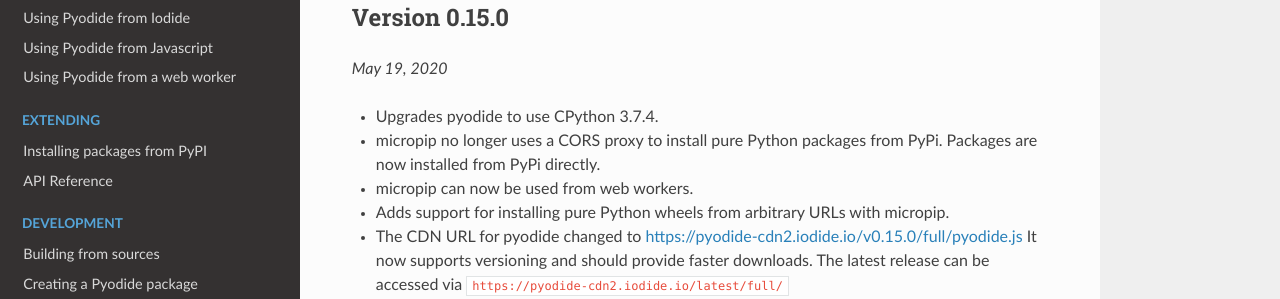
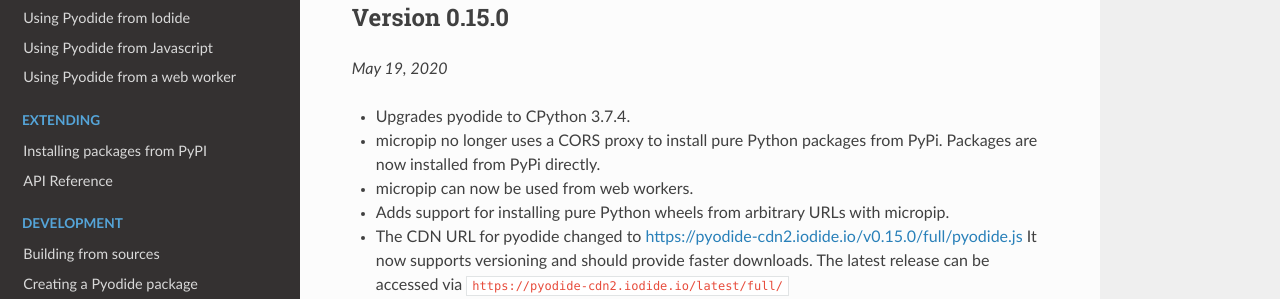
Before and after one commit to pyodide/pyodide, a Sphinx documentation site: the page built from docs/changelog.md, in a window 1280 px wide and 900 px high. Shown: the part 159-458 px from the top of the window. Built offline with Sphinx 7.4.7 and the Read the Docs theme 2.0.0, drawn with Linux system fonts in a browser that asks for light colours; the version number is read from the project's files by our own code.

```diff
--- a/docs/changelog.md
+++ b/docs/changelog.md
@@ -3,7 +3,7 @@
 ## Version 0.15.0
 *May 19, 2020*
 
-- Upgrades pyodide to use CPython 3.7.4.
+- Upgrades pyodide to CPython 3.7.4.
 - micropip no longer uses a CORS proxy to install pure Python packages from
   PyPi. Packages are now installed from PyPi directly.
 - micropip can now be used from web workers.
```
Also changed, not shown: .bumpversion.cfg.
